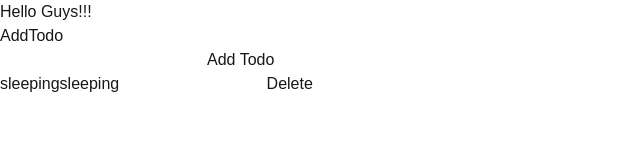
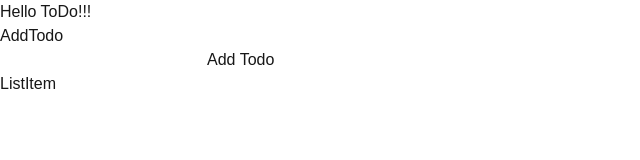
Before and after one commit to Kajalgupta1011/todo-app, a Next.js app: page / in a window 1280 px wide. Shown: the top 160 px of the page, without its empty margins (0-640 px from the left). Built offline with nearby package versions, Linux system fonts and the light colour scheme.

Commit message:
create list item components

```diff
--- /dev/null
+++ b/src/app/ListItem.tsx
@@ -0,0 +1,9 @@
+import React from 'react'
+
+function ListItem({todo}) {
+  return (
+    <div>ListItem</div>
+  )
+}
+
+export default ListItem
--- a/src/app/TodoList.tsx
+++ b/src/app/TodoList.tsx
@@ -4,23 +4,19 @@ import { RootState } from '@/lib/store';
 import { useDispatch, useSelector } from "react-redux";
 import { deleteTodo } from '../lib/features/todos/todosSlice'; // Make sure `deleteTodo` is imported as a named export
 import { useState } from 'react';
+import ListItem from './ListItem';
 
 export function TodoList() {
     const dispatch = useDispatch();
     const todos = useSelector((state: RootState) => state.todos.todos);
-    // const [editText,  setEditText] = useState()
+    console.log(todos)
+    const [editText,  setEditText] = useState()
 
     return (
         <div>
             <ul>
                 {todos.map((todo) => (
-                    <li key={todo.id}>
-                        <span>{todo.text}</span>
-                        <input type='text' value={todo.text} />
-                        <button onClick={() => dispatch(deleteTodo(todo.id))}>
-                            Delete
-                        </button>
-                    </li>
+                    <ListItem key={todo.id} todo={todo} />
                 ))}
             </ul>
         </div>
--- a/src/app/page.tsx
+++ b/src/app/page.tsx
@@ -5,7 +5,7 @@ export default function Home() {
   return (
     <div className="grid grid-rows-[20px_1fr_20px] items-center justify-items-center p-8 pb-20 gap-16 sm:p-20 font-[family-name:var(--font-geist-sans)]">
        <h1 className="font-bold text-6xl text-yellow-500 ">
-        Hello Guys!!!
+        Hello ToDo!!!
        </h1>
        <AddTodo />
        <TodoList/>
```
Also changed, not shown: 1 other file (tests, documents, lock files or other folders).
